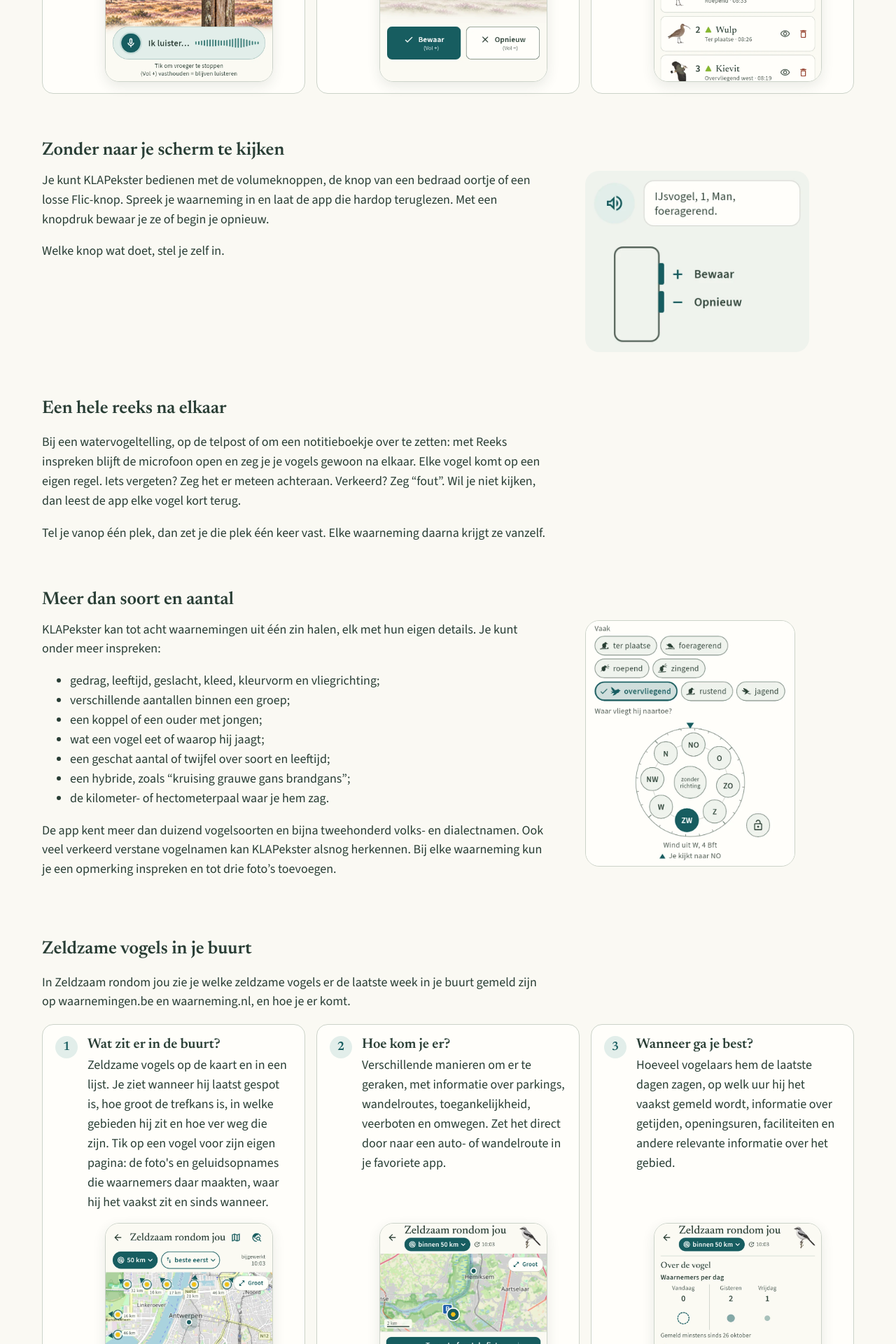
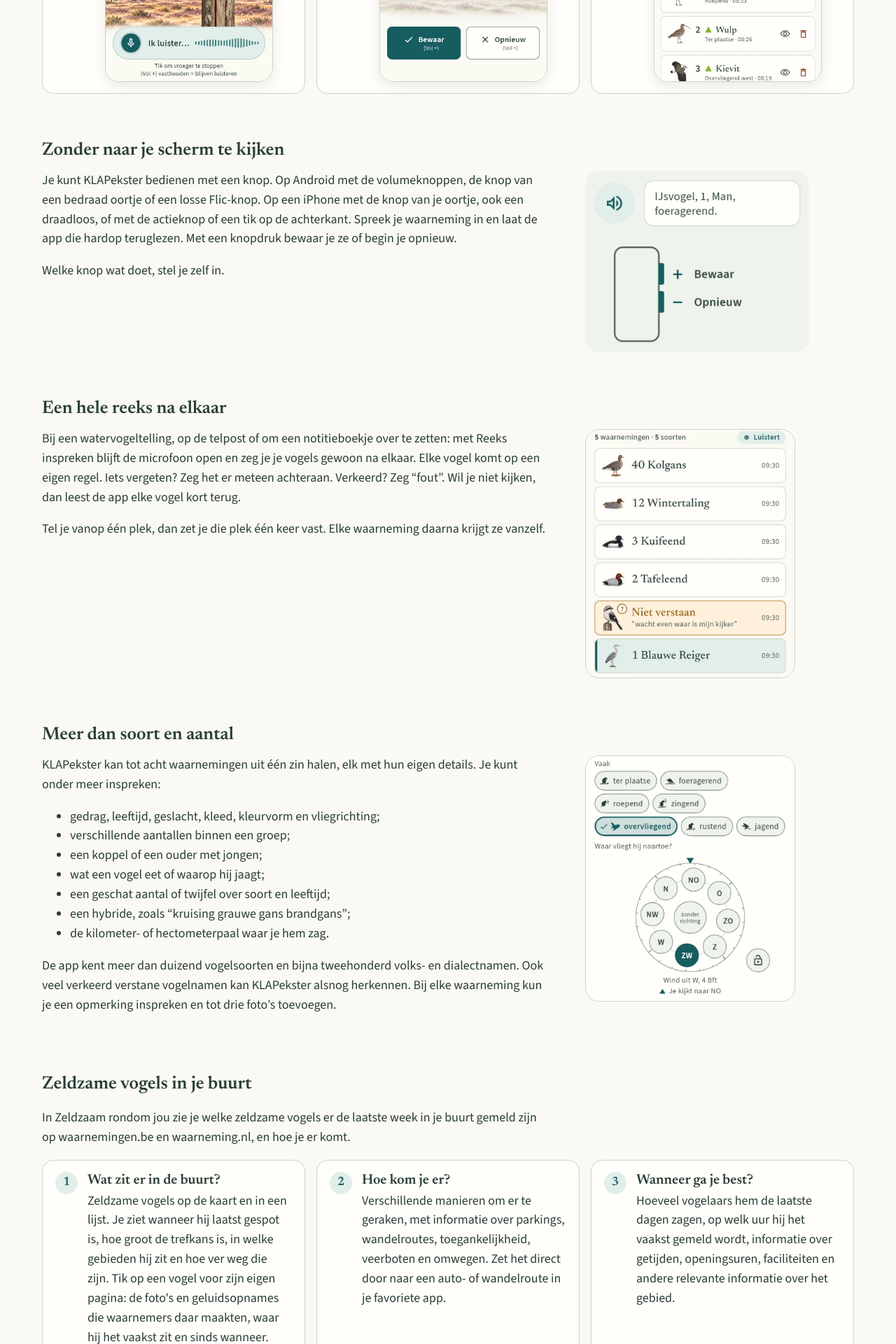
Before and after one commit to KLAPekster/website, a Jekyll site: the page built from index.md, in a window 1280 px wide. Shown: the part 1752-3672 px from the top of the page at 70% size. Built offline with Jekyll 4.4.1, drawn with Linux system fonts in a browser that asks for light colours.

Commit message:
Startpagina: beeld bij Reeks inspreken, knoppen ook voor de iPhone
Een uitsnede van Reeks inspreken (een watervogeltelling) naast de tekst
over de reeks, zoals de andere uitsneden. "Zonder naar je scherm te
kijken" noemt naast Android ook het oortje, de actieknop en tik op de
achterkant van een iPhone.

Co-Authored-By: Claude Opus 5.5 <noreply@anthropic.com>

```diff
--- a/index.md
+++ b/index.md
@@ -102,7 +102,8 @@ willen ingeven: aan de voederplaats, tijdens een wandeling of op de telpost.
     border-radius: 20px;
   }
   .uitsnede.knoppen { --maat: 320px; }
-  .uitsnede.gedrag { --maat: 300px; border: 1px solid var(--lijn); }  @media (min-width: 1200px) {
+  .uitsnede.gedrag { --maat: 300px; border: 1px solid var(--lijn); }
+  .uitsnede.reeks { --maat: 300px; border: 1px solid var(--lijn); }  @media (min-width: 1200px) {
     .naast {
       display: grid;
       grid-template-columns: minmax(0, 720px) auto;
@@ -119,9 +120,11 @@ willen ingeven: aan de voederplaats, tijdens een wandeling of op de telpost.
 <div class="naast" markdown="1">
 <div markdown="1">
 
-Je kunt KLAPekster bedienen met de volumeknoppen, de knop van een bedraad
-oortje of een losse Flic-knop. Spreek je waarneming in en laat de app die
-hardop teruglezen. Met een knopdruk bewaar je ze of begin je opnieuw.
+Je kunt KLAPekster bedienen met een knop. Op Android met de volumeknoppen,
+de knop van een bedraad oortje of een losse Flic-knop. Op een iPhone met de
+knop van je oortje, ook een draadloos, of met de actieknop of een tik op de
+achterkant. Spreek je waarneming in en laat de app die hardop teruglezen. Met
+een knopdruk bewaar je ze of begin je opnieuw.
 
 Welke knop wat doet, stel je zelf in.
 
@@ -131,6 +134,9 @@ Welke knop wat doet, stel je zelf in.
 
 ## Een hele reeks na elkaar
 
+<div class="naast" markdown="1">
+<div markdown="1">
+
 Bij een watervogeltelling, op de telpost of om een notitieboekje over te
 zetten: met Reeks inspreken blijft de microfoon open en zeg je je vogels
 gewoon na elkaar. Elke vogel komt op een eigen regel. Iets vergeten? Zeg het
@@ -139,6 +145,10 @@ app elke vogel kort terug.
 
 Tel je vanop één plek, dan zet je die plek één keer vast. Elke waarneming
 daarna krijgt ze vanzelf.
+
+</div>
+<div><img class="uitsnede reeks" src="{{ '/assets/beeld/schermen/reeks.webp' | relative_url }}" alt="Reeks inspreken bij een watervogeltelling: 40 kolganzen, 12 wintertalingen, 3 kuifeenden en 2 tafeleenden, een regel die de app niet verstond, en een blauwe reiger, elk op een eigen regel" width="384" height="456" loading="lazy"></div>
+</div>
 
 ## Meer dan soort en aantal
 
```
Also changed, not shown: assets/beeld/schermen/reeks.webp (added).
